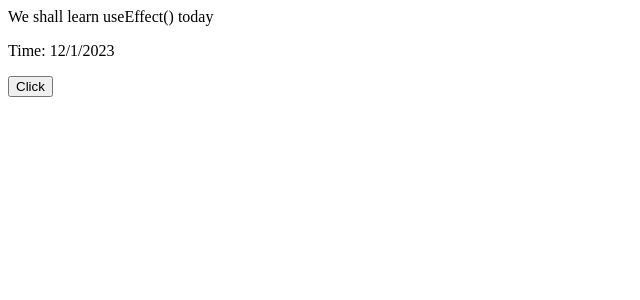
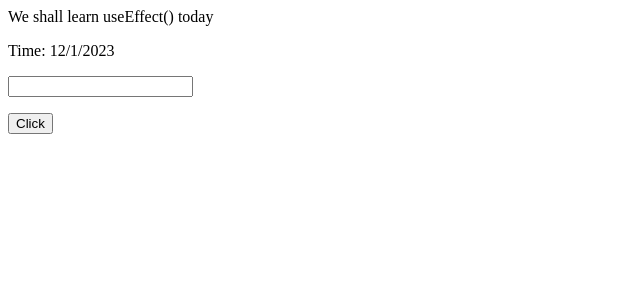
Before and after one commit to uzzal71/think-a-react-way, a React (Vite) app: page / in a window 1280 px wide. Shown: the top 300 px of the page, without its empty margins (0-640 px from the left). Built offline with nearby package versions, Linux system fonts and the light colour scheme.

Commit message:
react useState

```diff
--- a/src/components/useEffect/MyComponent.jsx
+++ b/src/components/useEffect/MyComponent.jsx
@@ -2,23 +2,28 @@ import { useEffect, useState } from 'react';
 
 const MyComponent = () => {
     const [count, setCount] = useState(0);
+    const [text, setText] = useState('');
     const [date, setDate] = useState(new Date());
-
-    const addClick = () => {
-        setCount((prevCount) => prevCount + 1);
-    }
 
     const tick = () => {
         setCount(new Date());
     }
 
     useEffect(() => {
+        console.log('updating document title');
         document.title = `Clicked ${count} times`;
-    }, []);
+    }, [count]);
+
+    const addClick = () => {
+        setCount((prevCount) => prevCount + 1);
+    }
 
     return (
         <div>
             <p>Time: {date.toLocaleDateString()}</p>
+            <p>
+                <input type='text' name='text' value={text} onChange={(e) => setText(e.target.value)}/>
+            </p>
             <p>
                 <button type='button' onClick={addClick}>Click</button>
             </p>
```
